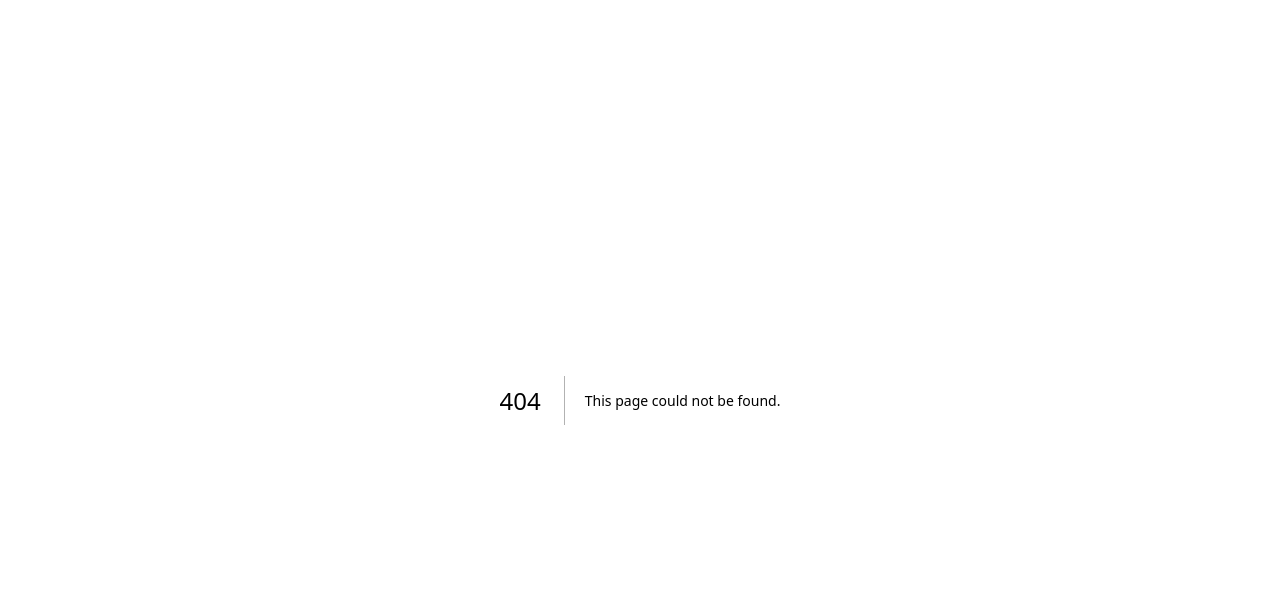
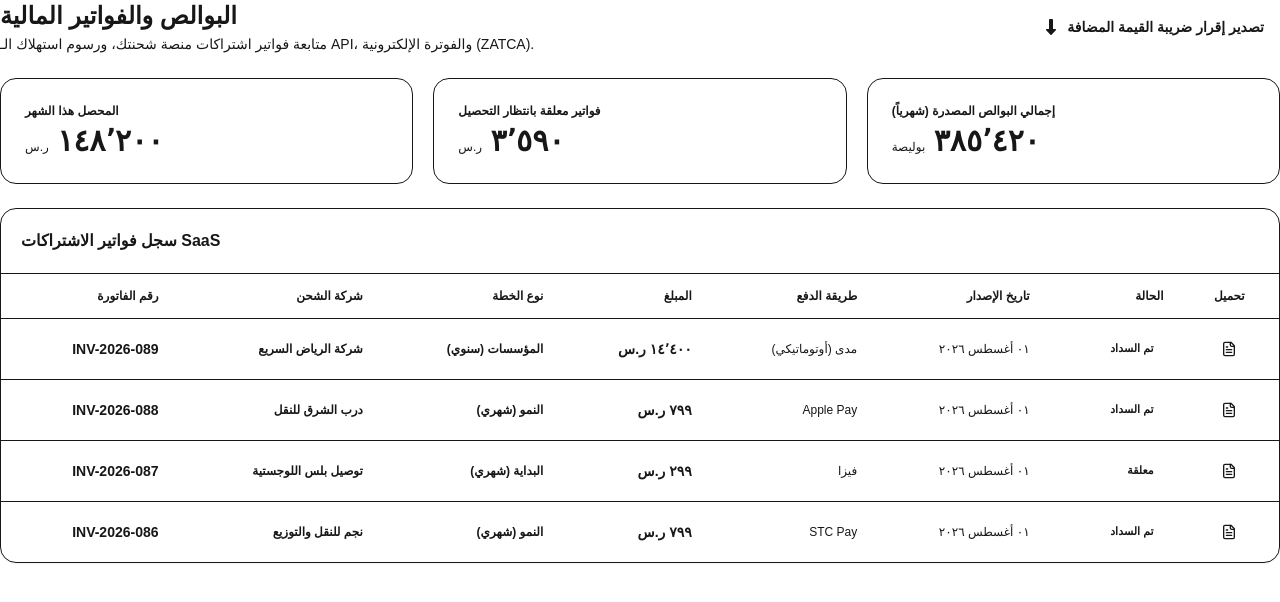
Before and after one commit to DevNexEssam/shahntak, a Next.js app: page /admin/invoices in a window 1280 px wide. Before the commit this address had no page. Shown: the top 602 px of the page. Built offline with nearby package versions, Linux system fonts and the light colour scheme.

Commit message:
Create page.tsx

```diff
--- /dev/null
+++ b/app/admin/(pages)/invoices/page.tsx
@@ -0,0 +1,143 @@
+import React from 'react';
+import { FaDownLong } from 'react-icons/fa6';
+import {
+    LuFileText,
+} from 'react-icons/lu';
+
+const subscriptionInvoices = [
+    {
+        invId: 'INV-2026-089',
+        company: 'شركة الرياض السريع',
+        plan: 'المؤسسات (سنوي)',
+        amount: '١٤٬٤٠٠ ر.س',
+        date: '٠١ أغسطس ٢٠٢٦',
+        paymentMethod: 'مدى (أوتوماتيكي)',
+        status: 'paid',
+    },
+    {
+        invId: 'INV-2026-088',
+        company: 'درب الشرق للنقل',
+        plan: 'النمو (شهري)',
+        amount: '٧٩٩ ر.س',
+        date: '٠١ أغسطس ٢٠٢٦',
+        paymentMethod: 'Apple Pay',
+        status: 'paid',
+    },
+    {
+        invId: 'INV-2026-087',
+        company: 'توصيل بلس اللوجستية',
+        plan: 'البداية (شهري)',
+        amount: '٢٩٩ ر.س',
+        date: '٠١ أغسطس ٢٠٢٦',
+        paymentMethod: 'فيزا',
+        status: 'pending',
+    },
+    {
+        invId: 'INV-2026-086',
+        company: 'نجم للنقل والتوزيع',
+        plan: 'النمو (شهري)',
+        amount: '٧٩٩ ر.س',
+        date: '٠١ أغسطس ٢٠٢٦',
+        paymentMethod: 'STC Pay',
+        status: 'paid',
+    },
+];
+
+export default function InvoicesPage() {
+    return (
+        <div className="space-y-6">
+
+            {/* Header */}
+            <div className="flex flex-col sm:flex-row sm:items-center justify-between gap-4">
+                <div>
+                    <h1 className="text-2xl font-extrabold text-heading">البوالص والفواتير المالية</h1>
+                    <p className="text-sm text-body mt-0.5">متابعة فواتير اشتراكات منصة شحنتك، ورسوم استهلاك الـ API، والفوترة الإلكترونية (ZATCA).</p>
+                </div>
+                <button className="inline-flex items-center gap-2 px-4 py-2.5 rounded-xl bg-accent text-accent-foreground font-bold text-sm hover:shadow-md hover:shadow-accent/20 transition-all">
+                    <FaDownLong className="w-4 h-4" />
+                    <span>تصدير إقرار ضريبة القيمة المضافة</span>
+                </button>
+            </div>
+
+            {/* Financial Summary */}
+            <div className="grid grid-cols-1 sm:grid-cols-3 gap-5">
+                <div className="bg-surface p-6 rounded-2xl border border-border">
+                    <span className="text-xs font-bold text-body block mb-1">المحصل هذا الشهر</span>
+                    <b className="font-latin text-3xl font-extrabold text-heading">١٤٨٬٢٠٠ <span className="text-xs font-normal">ر.س</span></b>
+                </div>
+                <div className="bg-surface p-6 rounded-2xl border border-border">
+                    <span className="text-xs font-bold text-body block mb-1">فواتير معلقة بانتظار التحصيل</span>
+                    <b className="font-latin text-3xl font-extrabold text-warning">٣٬٥٩٠ <span className="text-xs font-normal">ر.س</span></b>
+                </div>
+                <div className="bg-surface p-6 rounded-2xl border border-border">
+                    <span className="text-xs font-bold text-body block mb-1">إجمالي البوالص المصدرة (شهرياً)</span>
+                    <b className="font-latin text-3xl font-extrabold text-accent">٣٨٥٬٤٢٠ <span className="text-xs font-normal">بوليصة</span></b>
+                </div>
+            </div>
+
+            {/* Invoices List */}
+            <div className="bg-surface rounded-2xl border border-border shadow-xs overflow-hidden">
+                <div className="p-5 border-b border-border">
+                    <h2 className="text-base font-extrabold text-heading">سجل فواتير الاشتراكات SaaS</h2>
+                </div>
+                <div className="overflow-x-auto">
+                    <table className="w-full text-right text-sm">
+                        <thead className="bg-surface-muted/50 border-b border-border text-xs text-body font-bold">
+                            <tr>
+                                <th className="py-3.5 px-5">رقم الفاتورة</th>
+                                <th className="py-3.5 px-4">شركة الشحن</th>
+                                <th className="py-3.5 px-4">نوع الخطة</th>
+                                <th className="py-3.5 px-4">المبلغ</th>
+                                <th className="py-3.5 px-4">طريقة الدفع</th>
+                                <th className="py-3.5 px-4">تاريخ الإصدار</th>
+                                <th className="py-3.5 px-4">الحالة</th>
+                                <th className="py-3.5 px-5 text-center">تحميل</th>
+                            </tr>
+                        </thead>
+                        <tbody className="divide-y divide-border">
+                            {subscriptionInvoices.map((inv) => (
+                                <tr key={inv.invId} className="hover:bg-surface-muted/40 transition-colors">
+                                    <td className="py-4 px-5 font-latin font-bold text-heading">
+                                        {inv.invId}
+                                    </td>
+                                    <td className="py-4 px-4 font-bold text-heading text-xs">
+                                        {inv.company}
+                                    </td>
+                                    <td className="py-4 px-4 text-xs text-body font-semibold">
+                                        {inv.plan}
+                                    </td>
+                                    <td className="py-4 px-4 font-latin font-extrabold text-heading">
+                                        {inv.amount}
+                                    </td>
+                                    <td className="py-4 px-4 text-xs font-medium text-heading">
+                                        {inv.paymentMethod}
+                                    </td>
+                                    <td className="py-4 px-4 text-xs text-body">
+                                        {inv.date}
+                                    </td>
+                                    <td className="py-4 px-4">
+                                        {inv.status === 'paid' ? (
+                                            <span className="inline-flex items-center gap-1 text-[11px] font-bold px-2.5 py-1 rounded-full bg-success-soft text-success">
+                                                تم السداد
+                                            </span>
+                                        ) : (
+                                            <span className="inline-flex items-center gap-1 text-[11px] font-bold px-2.5 py-1 rounded-full bg-warning-soft text-warning">
+                                                معلقة
+                                            </span>
+                                        )}
+                                    </td>
+                                    <td className="py-4 px-5 text-center">
+                                        <button title="تحميل فاتورة PDF" className="p-1.5 rounded-lg hover:bg-surface-muted text-body hover:text-heading transition-colors">
+                                            <LuFileText className="w-4 h-4" />
+                                        </button>
+                                    </td>
+                                </tr>
+                            ))}
+                        </tbody>
+                    </table>
+                </div>
+            </div>
+
+        </div>
+    );
+}
```
